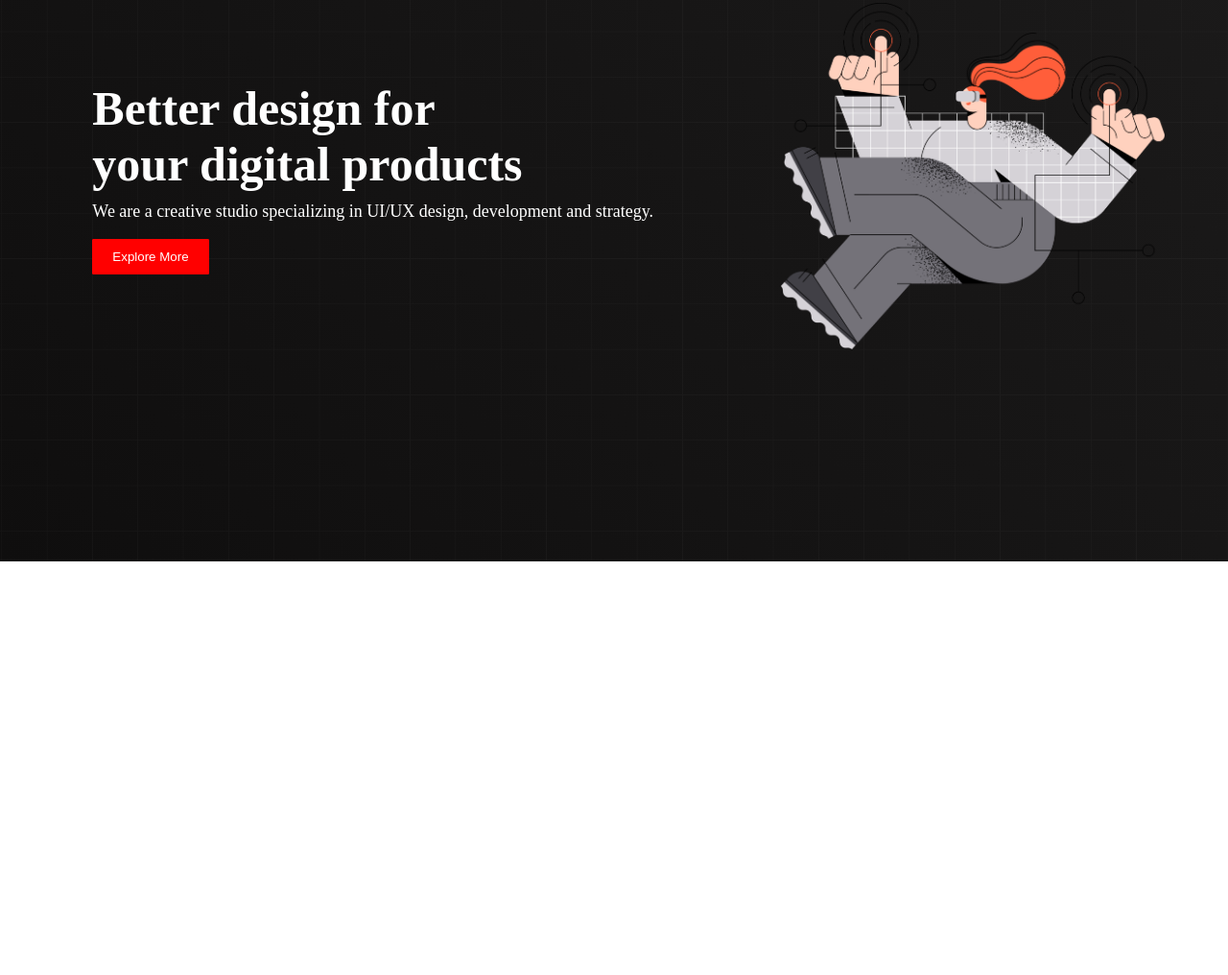
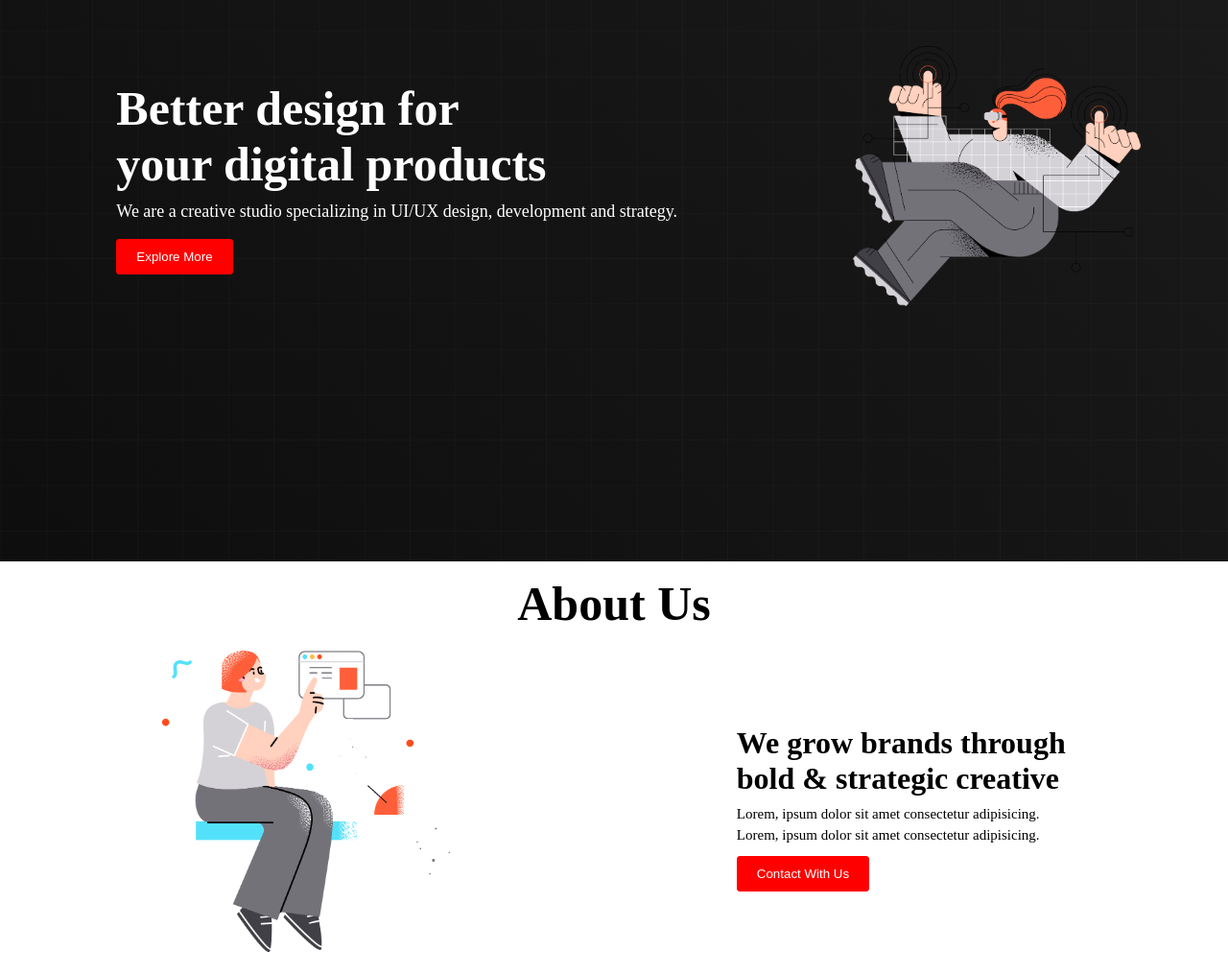
Before and after one commit to soyebsuvo/geek-project, a plain HTML site: page index.html in a window 1280 px wide. Shown: the part 276-1292 px from the top of the page at 96% size. Before the commit the page ends 861 px from the top, so only its background shows below. Drawn offline with Linux system fonts and the light colour scheme.

Commit message:
about section and about design added

```diff
--- a/index.html
+++ b/index.html
@@ -34,7 +34,7 @@
                     <h1>Better design for <br>
                         your digital products</h1>
                     <p>We are a creative studio specializing in UI/UX design, development and strategy.</p>
-                    <button>Explore More</button>
+                    <button class="btn">Explore More</button>
                 </div>
                 <div class="banner-photo">
                     <img class="banner-img" src="images/banner.png" alt="banner background">
@@ -48,6 +48,29 @@
 
     <main>
 
+
+        <!-- about us section starts here  -->
+
+
+        <section id="about-us">
+            <h1 class="title">About Us</h1>
+            <div class="about-us-container">
+                <div class="about-photo">
+                    <img class="banner-img" src="images/section.png" alt="about section photo">
+                </div>
+                <div class="about-text">
+                    <h2>We grow brands through <br>
+                        bold & strategic creative</h2>
+                        <p>Lorem, ipsum dolor sit amet consectetur adipisicing.</p>
+                        <p>Lorem, ipsum dolor sit amet consectetur adipisicing.</p>
+                        <button class="btn about-btn">Contact With Us</button>
+                </div>
+            </div>
+        </section>
+
+        <!-- about us section ends here  -->
+
+
     </main>
 
     <footer>
--- a/style.css
+++ b/style.css
@@ -56,18 +56,18 @@
     margin-bottom: 8px;
 }
 .banner-img{
-    width: 400px;
+    width: 300px;
 }
 .banner-text p{
     font-size: 18px;
     margin: 10px 0px;
 }
-.banner-text button{
+.btn{
     padding: 10px 20px ;
     background-color: red;
     color: white;
     border: none;
-    border-radius: 1px;
+    border-radius: 3px;
     margin-top: 8px;
     border: 1px solid red;
     transition: all .4s;
@@ -79,3 +79,33 @@
 }
 
 /* banner section design ends here  */
+
+/* about us section starts here  */
+
+.title{
+    font-size: 50px;
+    text-align: center;
+    font-weight: bolder;
+    margin-top: 15px;
+}
+.about-us-container{
+    display: flex;
+    justify-content: space-around;
+    align-items: center;
+    padding: 20px;
+}
+.about-text h2{
+    font-size: 32px;
+    margin: 10px 0px;
+}
+.about-text p{
+    font-size: 15px;
+    margin: 5px 0px ;
+}
+/* .about-btn{
+    background-color: gray;
+    border: 1px solid gray;
+} */
+
+
+/* about us section ends here  */
```
